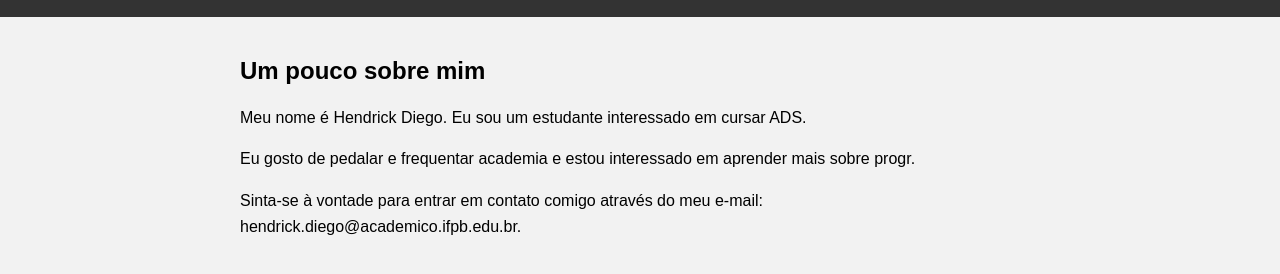
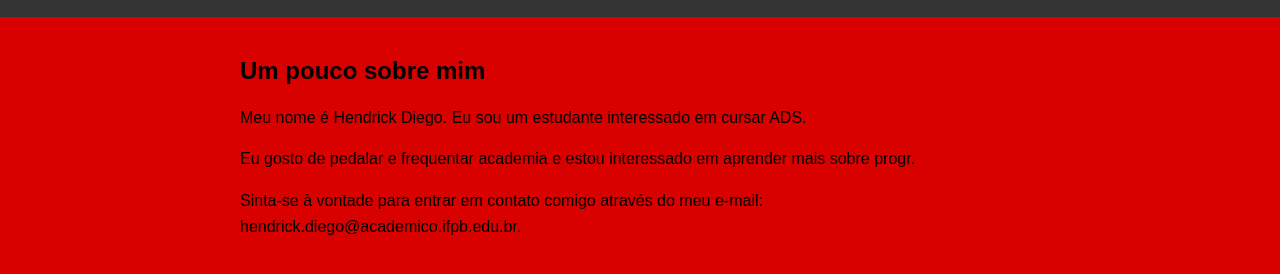
Before and after one commit to Hdzin007pd/exercicio-5-merge, a plain HTML site: page about.html in a window 1280 px wide. Shown: the part 60-334 px from the top of the page. Drawn offline with Linux system fonts and the light colour scheme.

Commit message:
atualize cor de background nas páginas

```diff
--- a/style.css
+++ b/style.css
@@ -2,7 +2,7 @@ body {
     font-family: Arial, sans-serif;
     margin: 0;
     padding: 0;
-    background-color: #f2f2f2;
+    background-color: #d90000;
 }
 header {
     background-color: #333;
```
